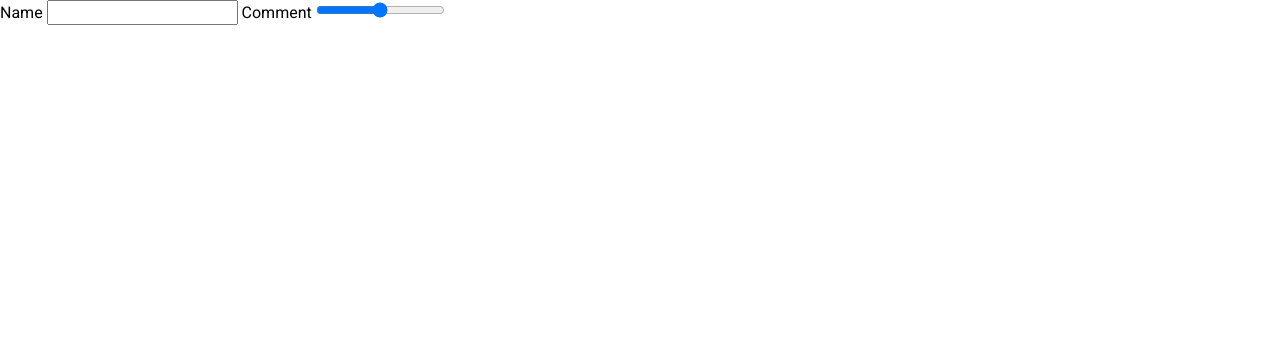
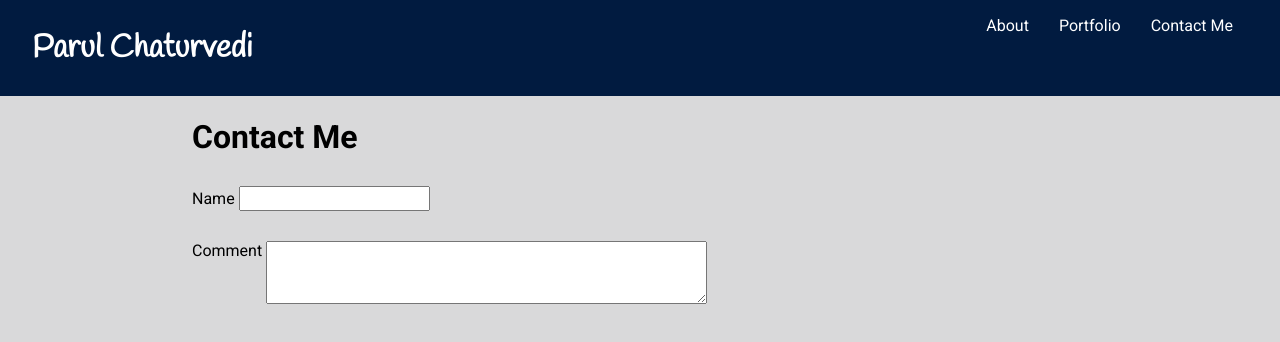
Before and after one commit to ParulC/ParulC.github.io, a plain HTML site: page contact.html in a window 1280 px wide. Drawn offline with Linux system fonts and the light colour scheme.

Commit message:
Added link to logo, modified form

```diff
--- a/contact.html
+++ b/contact.html
@@ -7,12 +7,32 @@
 	<link rel="stylesheet" href="styles/styles.css">
 </head>
 <body>
-<form action="" method="POST">
-	<label for="name">Name </label>
-	<input type="text" id="name" name="name" maxlength="25">
-
-	<label for="comment">Comment</label>
-	<input type="range" id="comment" name="comment">
-</form>
+	<div class=common_nav>
+		<nav class="flex-container">
+	 		<div class=logo>
+				<h1><a href="index.html">Parul Chaturvedi</a></h1>
+			</div>
+			<div class="menu">
+				<ul class="flex-container">
+					<li><a href="#">About</a></li>
+					<li><a href="#">Portfolio</a></li>
+					<li><a href="contact.html">Contact Me</a></li>
+				</ul>
+			</div>
+		</nav>
+	</div>
+<div class="wrapper">
+	<h1>Contact Me</h1>
+	<form action="" method="POST">
+		<div class="form_element">
+			<label for="name">Name </label>
+			<input type="text" id="name" name="name" maxlength="25">
+		</div>
+		<div class="form_element">
+			<label for="comment">Comment</label>
+			<textarea rows="3" cols="50" id="comment" name="comment"></textarea>
+		</div>
+	</form>
+</div>
 </body>
 </html>
--- a/styles/styles.scss
+++ b/styles/styles.scss
@@ -15,9 +15,10 @@
 
 body {
 	font-family: 'Roboto', sans-serif;
+	background: #D9D9DA;
 }
 
-/********Header*********/
+/********Header on Home Page*********/
 
 header {
 	background: url(../images/mountain.jpg);
@@ -33,14 +34,17 @@ nav {
 }
 
 
-/*******Logo****************/
+/***********Navigation Bar************/
 
 .logo {
 	font-family: 'Handlee', cursive;
+	color: white;
 }
 
-
-/*********Menu**************/
+.logo a {
+	text-decoration: none;
+	color: white;
+}
 
 .menu ul li {
 	list-style: none;
@@ -52,6 +56,10 @@ nav {
 	padding: 15px;
 }
 
+.common_nav {
+	background: #011B40;
+}
+
 /***********About**************/
 .about {
 	text-align: center;
@@ -60,3 +68,8 @@ nav {
 .about p {
 	font-size: 18px;
 }
+
+/**********Contact Form************/
+.form_element {
+	margin: 30px 30px 30px 0;
+}
```
Also changed, not shown: index.html (+1 -1 lines), styles/styles.css.
